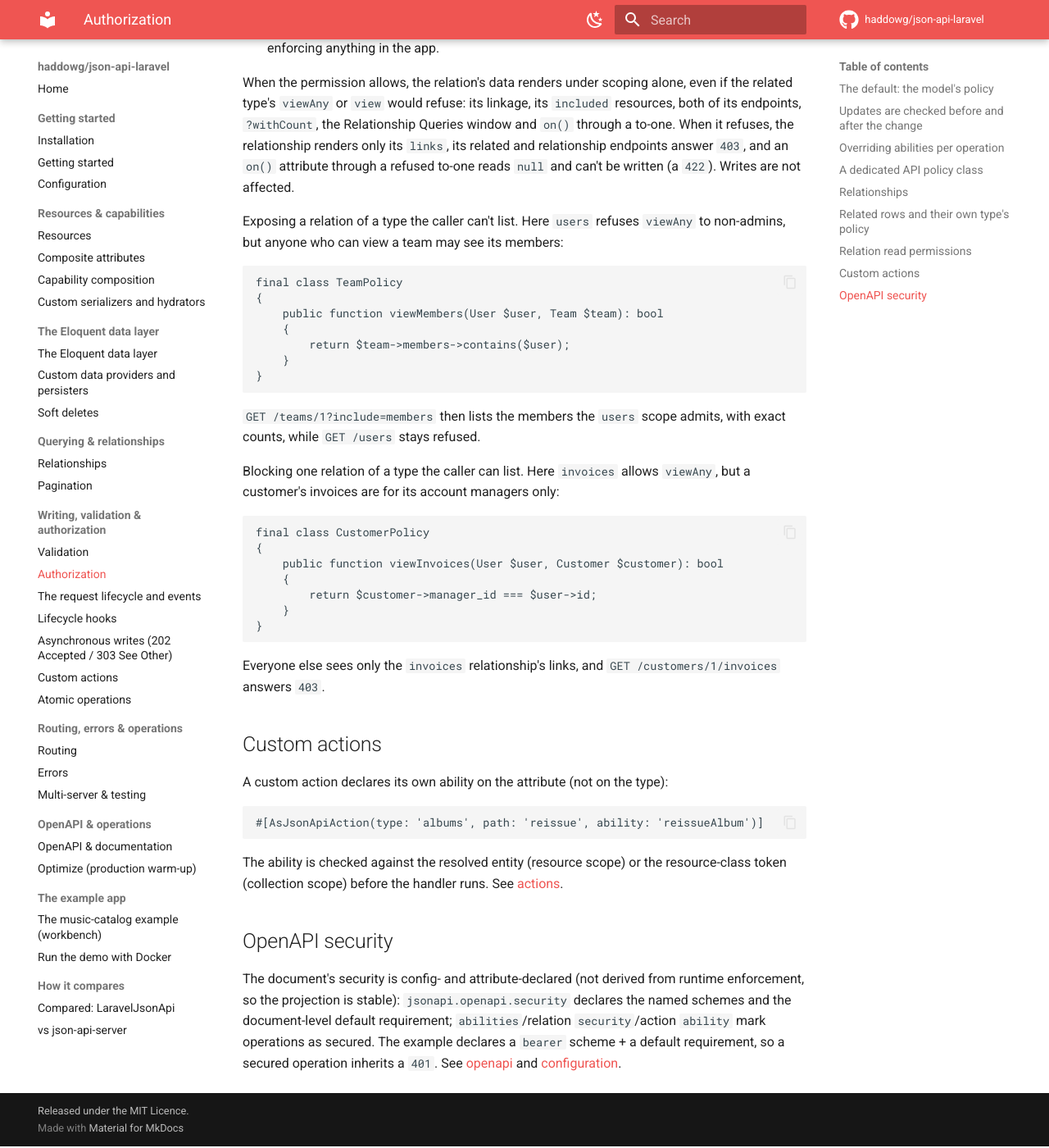
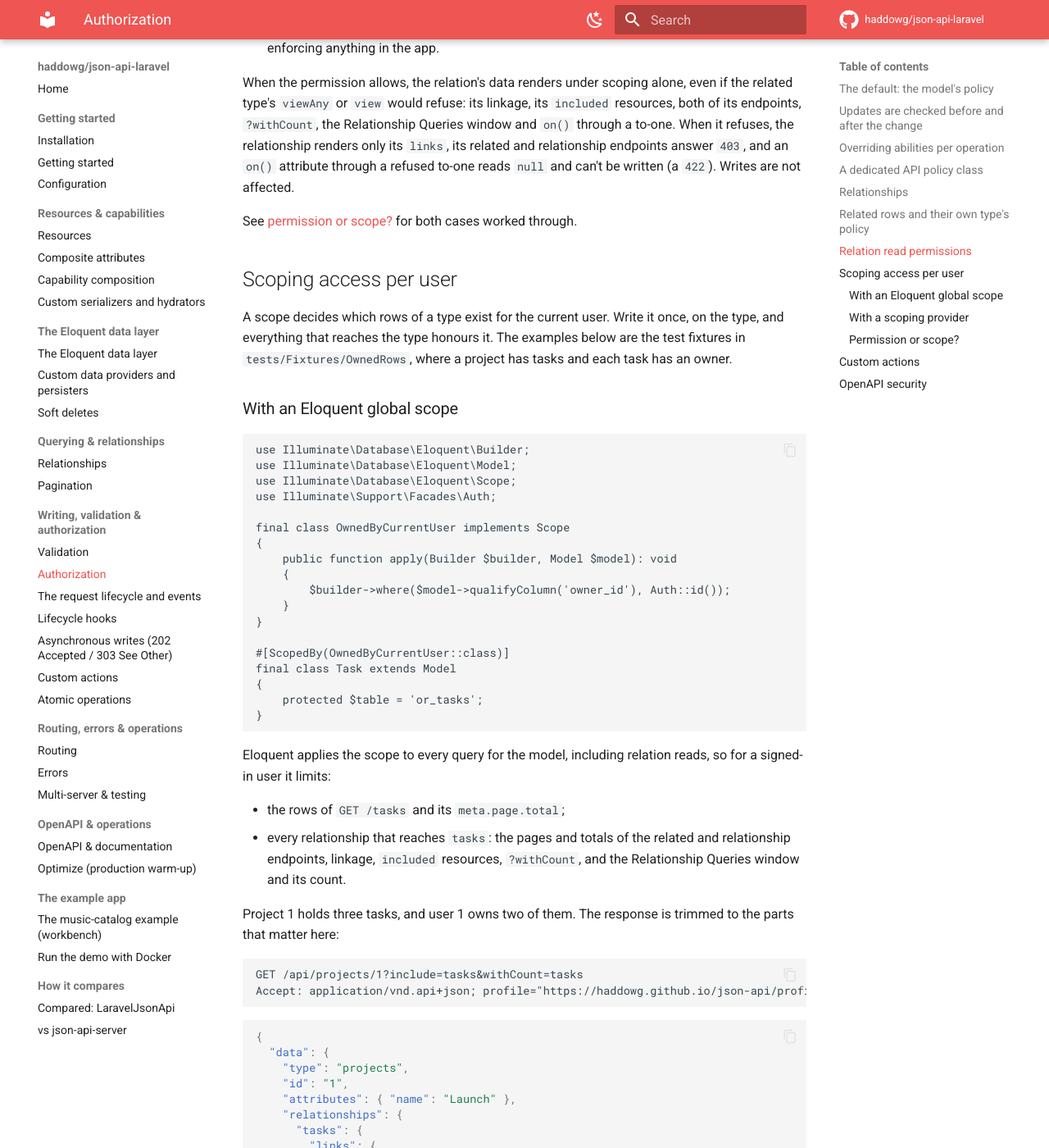
Before and after one commit to haddowg/json-api-laravel, an MkDocs documentation site: the page built from docs/authorization.md, in a window 1280 px wide and 1400 px high, scrolled down 4544 px. Shown: the whole window at 82% size. Built offline with MkDocs 1.6.1 and Material for MkDocs 9.7.7, drawn with Linux system fonts in a browser that asks for light colours; comment, search, counter and statistics services are not loaded; some of the changed text lies outside the part shown.

Commit message:
docs: show how to scope access per user, with running examples
The authorization guide gains a section on limiting a type's rows to the
signed-in user, once with an Eloquent global scope and once with a
scoping provider for a type that cannot use one, and a short passage on
when to reach for a permission and when for a scope. Every example is a
test fixture, and a test on both providers checks that collections,
relationship pages, linkage, included resources, counts and the
relation query window all see only the user's rows, and that a relation
permission exposes or blocks a relation as described.

````diff
--- a/docs/authorization.md
+++ b/docs/authorization.md
@@ -203,37 +203,181 @@ refuses, the relationship renders only its `links`, its related and relationship
 `403`, and an `on()` attribute through a refused to-one reads `null` and can't be written (a
 `422`). Writes are not affected.
 
-Exposing a relation of a type the caller can't list. Here `users` refuses `viewAny` to
-non-admins, but anyone who can view a team may see its members:
+See [permission or scope?](#permission-or-scope) for both cases worked through.
+
+## Scoping access per user
+
+A scope decides which rows of a type exist for the current user. Write it once, on the type,
+and everything that reaches the type honours it. The examples below are the test fixtures in
+`tests/Fixtures/OwnedRows`, where a project has tasks and each task has an owner.
+
+### With an Eloquent global scope
 
 ```php
-final class TeamPolicy
+use Illuminate\Database\Eloquent\Builder;
+use Illuminate\Database\Eloquent\Model;
+use Illuminate\Database\Eloquent\Scope;
+use Illuminate\Support\Facades\Auth;
+
+final class OwnedByCurrentUser implements Scope
 {
-    public function viewMembers(User $user, Team $team): bool
+    public function apply(Builder $builder, Model $model): void
     {
-        return $team->members->contains($user);
+        $builder->where($model->qualifyColumn('owner_id'), Auth::id());
+    }
+}
+
+#[ScopedBy(OwnedByCurrentUser::class)]
+final class Task extends Model
+{
+    protected $table = 'or_tasks';
+}
+```
+
+Eloquent applies the scope to every query for the model, including relation reads, so for a
+signed-in user it limits:
+
+- the rows of `GET /tasks` and its `meta.page.total`;
+- every relationship that reaches `tasks`: the pages and totals of the related and
+  relationship endpoints, linkage, `included` resources, `?withCount`, and the Relationship
+  Queries window and its count.
+
+Project 1 holds three tasks, and user 1 owns two of them. The response is trimmed to the parts
+that matter here:
+
+```http
+GET /api/projects/1?include=tasks&withCount=tasks
+Accept: application/vnd.api+json; profile="https://haddowg.github.io/json-api/profiles/countable/"
+```
+
+```json
+{
+  "data": {
+    "type": "projects",
+    "id": "1",
+    "attributes": { "name": "Launch" },
+    "relationships": {
+      "tasks": {
+        "links": {
+          "self": { "href": "http://localhost/api/projects/1/relationships/tasks" },
+          "related": { "href": "http://localhost/api/projects/1/tasks" }
+        },
+        "meta": { "total": 2 },
+        "data": [
+          { "type": "tasks", "id": "1" },
+          { "type": "tasks", "id": "3" }
+        ]
+      }
+    }
+  },
+  "included": [
+    { "type": "tasks", "id": "1", "attributes": { "title": "Draft" } },
+    { "type": "tasks", "id": "3", "attributes": { "title": "Ship" } }
+  ]
+}
+```
+
+`GET /api/projects/1/tasks?withCount=_self_` answers the same two tasks with `meta.total` of 2,
+and a `relatedQuery[tasks][filter]` narrows the user's tasks rather than all of them.
+
+### With a scoping provider
+
+A type that can't use a global scope, because it isn't an Eloquent model, gets the same
+behaviour from a [provider that scopes its rows](custom-data-providers.md#a-provider-that-scopes-its-rows).
+Narrow the rows before running the request's criteria, so filters, sorting, paging and counts
+all work on the user's rows:
+
+```php
+final class OwnTasksOnly extends AbstractDataProvider
+{
+    /** @param array<array-key, TaskRecord> $tasks */
+    public function __construct(private readonly array $tasks) {}
+
+    public function supports(string $type): bool
+    {
+        return $type === 'tasks';
+    }
+
+    public function fetchOne(string $type, string $id): ?object
+    {
+        $task = $this->tasks[$id] ?? null;
+
+        return $task !== null && $this->owns($task) ? $task : null;
+    }
+
+    public function fetchCollection(string $type, CollectionCriteria $criteria): CollectionResult
+    {
+        return $this->query($this->tasks)->fetchCollection($type, $criteria);
+    }
+
+    public function fetchRelatedCollection(
+        string $relatedType,
+        object $parent,
+        RelationInterface $relation,
+        CollectionCriteria $criteria,
+        JsonApiRequestInterface $request,
+    ): CollectionResult {
+        $members = $relation->readValue($parent, $request);
+
+        return $this->query(is_iterable($members) ? $members : [])->fetchCollection($relatedType, $criteria);
+    }
+
+    private function query(iterable $rows): InMemoryDataProvider
+    {
+        $owned = [];
+        foreach ($rows as $row) {
+            if ($row instanceof TaskRecord && $this->owns($row)) {
+                $owned[$row->id] = $row;
+            }
+        }
+
+        return new InMemoryDataProvider('tasks', $owned, identify: static fn(object $task): string => $task instanceof TaskRecord ? $task->id : '');
+    }
+
+    private function owns(TaskRecord $task): bool
+    {
+        return $task->owner_id === (string) Auth::id();
     }
 }
 ```
 
-`GET /teams/1?include=members` then lists the members the `users` scope admits, with exact
-counts, while `GET /users` stays refused.
+Register it with `JsonApi::provider(new OwnTasksOnly($tasks))`. The same request answers the
+same document as with the global scope.
 
-Blocking one relation of a type the caller can list. Here `invoices` allows `viewAny`, but a
-customer's invoices are for its account managers only:
+### Permission or scope?
+
+`viewAny`, `view` and a relation's read permission decide whether data shows at all. A refusal
+hides the whole collection, the whole row or the whole relation. A scope decides which rows
+exist. It can leave zero rows, and it is the only thing that should hide individual rows from a
+list, because only the query can keep pages full and counts exact.
+
+Exposing a relation of a type the caller can't list. Here only an admin may list tasks through
+`GET /tasks`, but anyone who can read may see a project's tasks:
 
 ```php
-final class CustomerPolicy
+final class TaskPolicy
 {
-    public function viewInvoices(User $user, Customer $customer): bool
+    public function viewAny(User $user): bool
     {
-        return $customer->manager_id === $user->id;
+        return $user->is_admin;
+    }
+}
+
+final class ProjectPolicy
+{
+    public function viewTasks(User $user, object $project): bool
+    {
+        return $user->can_read;
     }
 }
 ```
 
-Everyone else sees only the `invoices` relationship's links, and `GET /customers/1/invoices`
-answers `403`.
+`GET /tasks` is a `403` for a reader, while `GET /projects/1?include=tasks` lists the tasks the
+scope admits, with exact counts.
+
+Blocking one relation of a type the caller can list. With no `TaskPolicy`, `GET /tasks` lists the
+user's tasks for anyone, but the same `ProjectPolicy::viewTasks()` refuses a user who can't read.
+That user sees only the project's `tasks` links, and `GET /projects/1/tasks` answers `403`.
 
 ## Custom actions
 
````
Also changed, not shown: 14 other files.
